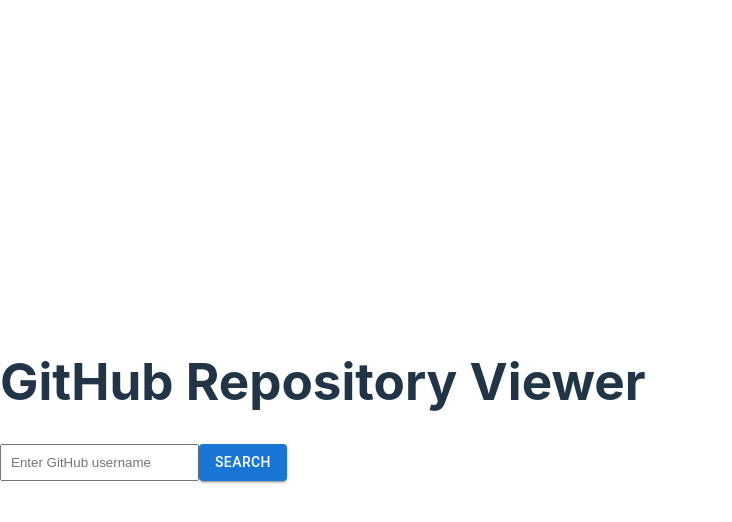
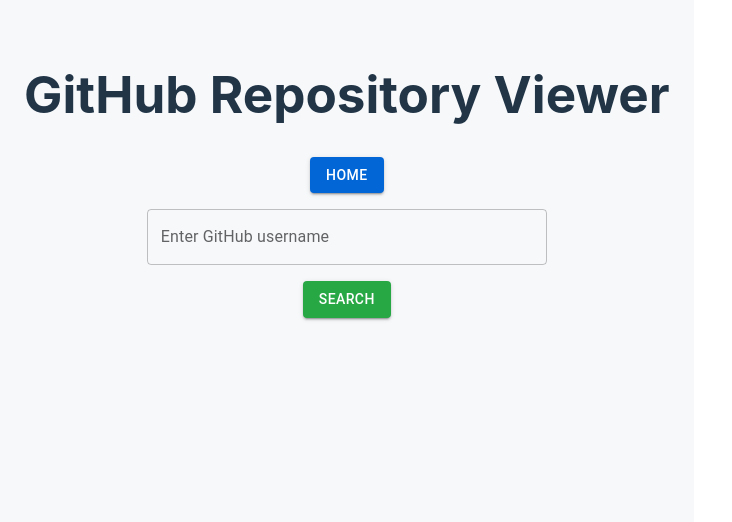
Before and after one commit to EmmaTchiorniy/MVST-Coding-Challenge, a React (Vite) app: page / in a window 1280 px wide. Shown: the top 522 px of the page, without its empty margins (0-732 px from the left). Built offline with nearby package versions, Linux system fonts and the light colour scheme.

Commit message:
feat: more mui designs, fix: language filter

```diff
--- a/src/App.tsx
+++ b/src/App.tsx
@@ -1,7 +1,7 @@
 import React, { useState } from "react";
 import Repositories from "./Components/Repos";
 import { QueryClient, QueryClientProvider } from "@tanstack/react-query";
-import { Button } from "@mui/material";
+import { Button, TextField, Container } from "@mui/material";
 
 const queryClient = new QueryClient();
 
@@ -23,29 +23,59 @@
     }
   };
 
+  const handleHome = () => {
+    setUsername("");
+    setSearchUsername("");
+  };
+
   return (
     <QueryClientProvider client={queryClient}>
-      <div className="App">
-        <header className="App-header">
+      <Container
+        sx={{
+          display: "flex",
+          flexDirection: "column",
+          alignItems: "center",
+          bgcolor: "#f6f8fa", // Light background similar to GitHub
+          minHeight: "100vh",
+          padding: 4,
+        }}
+      >
         <h1>GitHub Repository Viewer</h1>
-          <input
-            type="text"
+        <Button
+          variant="contained"
+          sx={{
+            mb: 2,
+            bgcolor: "#0366d6", // GitHub blue
+            ":hover": {
+              bgcolor: "#0356a1", // Darker blue for hover
+            },
+          }}
+          onClick={handleHome}
+        >
+          Home
+        </Button>
+        <TextField
+          label="Enter GitHub username"
+          variant="outlined"
           value={username}
-            className="search-bar"
           onChange={handleInputChange}
           onKeyDown={handleKeyPress}
-            placeholder="Enter GitHub username"
+          sx={{ mb: 2, width: "100%", maxWidth: 400 }}
         />
         <Button
+          variant="contained"
+          sx={{
+            bgcolor: "#28a745", // Green for search
+            ":hover": {
+              bgcolor: "#218838", // Darker green for hover
+            },
+          }}
           onClick={handleSearch}
-            variant="contained"
-            className="search-button"
         >
           Search
         </Button>
         {searchUsername && <Repositories username={searchUsername} />}
-        </header>
-      </div>
+      </Container>
     </QueryClientProvider>
   );
 };
--- a/src/Components/FilterComponents/FilterControls.tsx
+++ b/src/Components/FilterComponents/FilterControls.tsx
@@ -9,6 +9,7 @@
   Button,
   Select,
   SelectChangeEvent,
+  TextField,
 } from "@mui/material";
 
 const ITEM_HEIGHT = 48;
@@ -44,18 +45,18 @@
       target: { value },
     } = event;
     updateSelectedLanguages(
-      typeof value === "string" ? value.split(",") : (value as string[])
+      typeof value === "string" ? value.split(",") : value
     );
   }
 
   return (
     <div className="controls-container">
-      <input
-        type="text"
-        className="search-bar"
-        placeholder="Filter by name..."
+      <TextField
+        label="Filter by name..."
+        variant="outlined"
         value={nameFilter}
         onChange={onNameFilterChange}
+        sx={{ mb: 2, width: "100%", maxWidth: 400 }}
       />
       <FormControl sx={{ m: 1, width: 300 }}>
         <InputLabel id="demo-multiple-checkbox-label">Language</InputLabel>
@@ -69,19 +70,27 @@
           renderValue={(selected: string[]) => selected.join(", ")}
           MenuProps={MenuProps}
         >
-          {languages.map((aa) => (
-            <MenuItem key={aa} value={aa}>
-              <Checkbox checked={selectedLanguages.indexOf(aa) > -1} />
-              <ListItemText primary={aa} />
+          {languages.map((language) => (
+            <MenuItem key={language} value={language}>
+              <Checkbox checked={selectedLanguages.indexOf(language) > -1} />
+              <ListItemText primary={language} />
             </MenuItem>
           ))}
         </Select>
       </FormControl>
       <Button
         variant="outlined"
+        sx={{
+          borderColor: "#0366d6",
+          color: "#0366d6",
+          ":hover": {
+            borderColor: "#0356a1",
+            backgroundColor: "#f0f6fc", // Light background for hover
+          },
+        }}
         onClick={() => {
           onClearFilters();
-          updateSelectedLanguages([]);
+          updateSelectedLanguage([]);
         }}
       >
         Clear All Filters
--- a/src/Components/Repos.tsx
+++ b/src/Components/Repos.tsx
@@ -3,6 +3,7 @@
 import "./Repos.css";
 import UserDetails from "./User";
 import { useQuery } from "@tanstack/react-query";
+import { Box, Typography, Button, Link, List, ListItem } from "@mui/material";
 
 interface Repository {
   id: number;
@@ -49,8 +50,7 @@
 
     const matchesLanguage =
       selectedLanguages.length === 0 ||
-      (repo.language &&
-        selectedLanguages.includes(repo.language.toLowerCase()));
+      (repo.language && selectedLanguages.includes(repo.language));
 
     return matchesName && matchesLanguage;
   });
@@ -63,17 +63,31 @@
   if (isLoading) return "Loading...";
   if (error)
     return (
-      <div>
-        <p>{error.message}</p>
-        <button onClick={() => refetch()}>Try Again</button>
-      </div>
+      <Box sx={{ textAlign: "center", mt: 4 }}>
+        <Typography variant="h6" color="error">
+          An error has occurred: {error.message}
+        </Typography>
+        <Button
+          variant="contained"
+          sx={{
+            mt: 2,
+            bgcolor: "#0366d6",
+            ":hover": {
+              bgcolor: "#0356a1",
+            },
+          }}
+          onClick={() => refetch()}
+        >
+          Try Again
+        </Button>
+      </Box>
     );
 
   return (
-    <div style={{ display: "flex", alignItems: "flex-start" }}>
-      <UserDetails username={username} />
-      <div>
-        <h2>Repositories of {username}</h2>
+    <Box sx={{ width: "100%", maxWidth: 800, mt: 4 }}>
+      <Typography variant="h5" sx={{ mb: 2 }}>
+        Repositories of {username}
+      </Typography>
       <FilterControls
         nameFilter={nameFilter}
         selectedLanguages={selectedLanguages}
@@ -84,17 +98,32 @@
         onClearFilters={clearFilters}
         languages={uniqueLanguages}
       />
-        <ul>
-          {filteredRepos.map((repo: Repository) => (
-            <li key={repo.id}>
-              <a href={repo.html_url} target="_blank" rel="noopener noreferrer">
-                {repo.name} - {repo.language}
-              </a>
-            </li>
-          ))}
-        </ul>
-      </div>
-    </div>
+      <UserDetails username={username} />
+      <List sx={{ width: "100%" }}>
+        {filteredRepos.length === 0 ? (
+          <Typography>No repositories found</Typography>
+        ) : (
+          filteredRepos.map((repo: Repository) => (
+            <Box
+              key={repo.id}
+              sx={{ border: "1px solid #e1e4e8", borderRadius: 2, mb: 2, p: 2 }}
+            >
+              <Link
+                href={repo.html_url}
+                target="_blank"
+                rel="noopener noreferrer"
+                sx={{ display: "block", fontWeight: 600, mb: 1 }}
+              >
+                {repo.name}
+              </Link>
+              <Typography variant="body2" color="text.secondary">
+                {repo.language || "No language"}
+              </Typography>
+            </Box>
+          ))
+        )}
+      </List>
+    </Box>
   );
 }
 
--- a/src/Components/User.tsx
+++ b/src/Components/User.tsx
@@ -1,5 +1,4 @@
-import { Box, Card, CardContent, CardMedia, Typography } from "@mui/material";
-import "./User.css";
+import { Card, CardContent, CardMedia, Typography } from "@mui/material";
 import { useQuery } from "@tanstack/react-query";
 
 interface UserDetailsProps {
@@ -7,7 +6,7 @@
 }
 
 function UserDetails({ username }: UserDetailsProps) {
-  const { isPending, error, data } = useQuery({
+  const { isLoading, error, data } = useQuery({
     queryKey: ["userDetails", username],
     queryFn: () =>
       fetch(`https://api.github.com/users/${username}`).then((res) =>
@@ -15,40 +14,41 @@
       ),
   });
 
-  if (isPending) return "Loading...";
+  if (isLoading) return "Loading...";
 
   if (error) return "An error has occurred: " + error.message;
-  console.log(data);
+
   return (
     <Card
       sx={{
         display: "flex",
         flexDirection: "column",
-        justifyContent: "center",
         alignItems: "center",
         textAlign: "center",
+        width: 300,
+        borderRadius: 2,
+        boxShadow: 3,
+        bgcolor: "#f6f8fa", // Light background similar to GitHub
       }}
     >
       <CardMedia
         component="img"
-        sx={{ width: 151 }}
+        sx={{ width: 150, borderRadius: "50%" }}
         image={data.avatar_url}
         alt={username}
       />
-      <Box sx={{ display: "flex", flexDirection: "row" }}>
-        <CardContent sx={{ flex: "1 0 auto" }}>
-          <Typography component="div" variant="h5">
-            {data.name}
+      <CardContent>
+        <Typography component="div" variant="h5" sx={{ fontWeight: 600 }}>
+          {data.name || "No Name"}
         </Typography>
         <Typography
           variant="subtitle1"
           component="div"
-            sx={{ color: "text.secondary" }}
+          sx={{ color: "text.secondary", fontWeight: 300 }}
         >
           {username}
         </Typography>
       </CardContent>
-      </Box>
     </Card>
   );
 }
```
Lines whose indentation alone changed are shown as unchanged.
